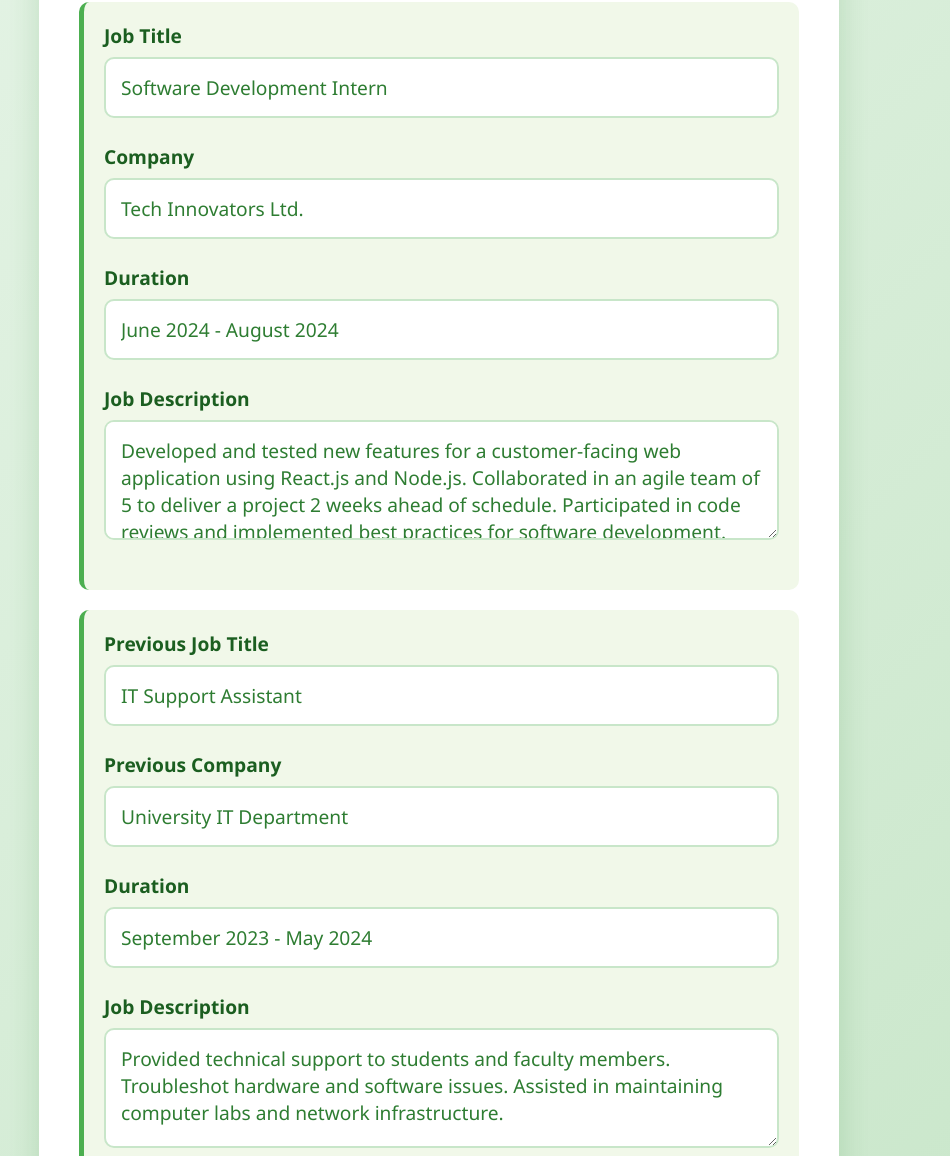
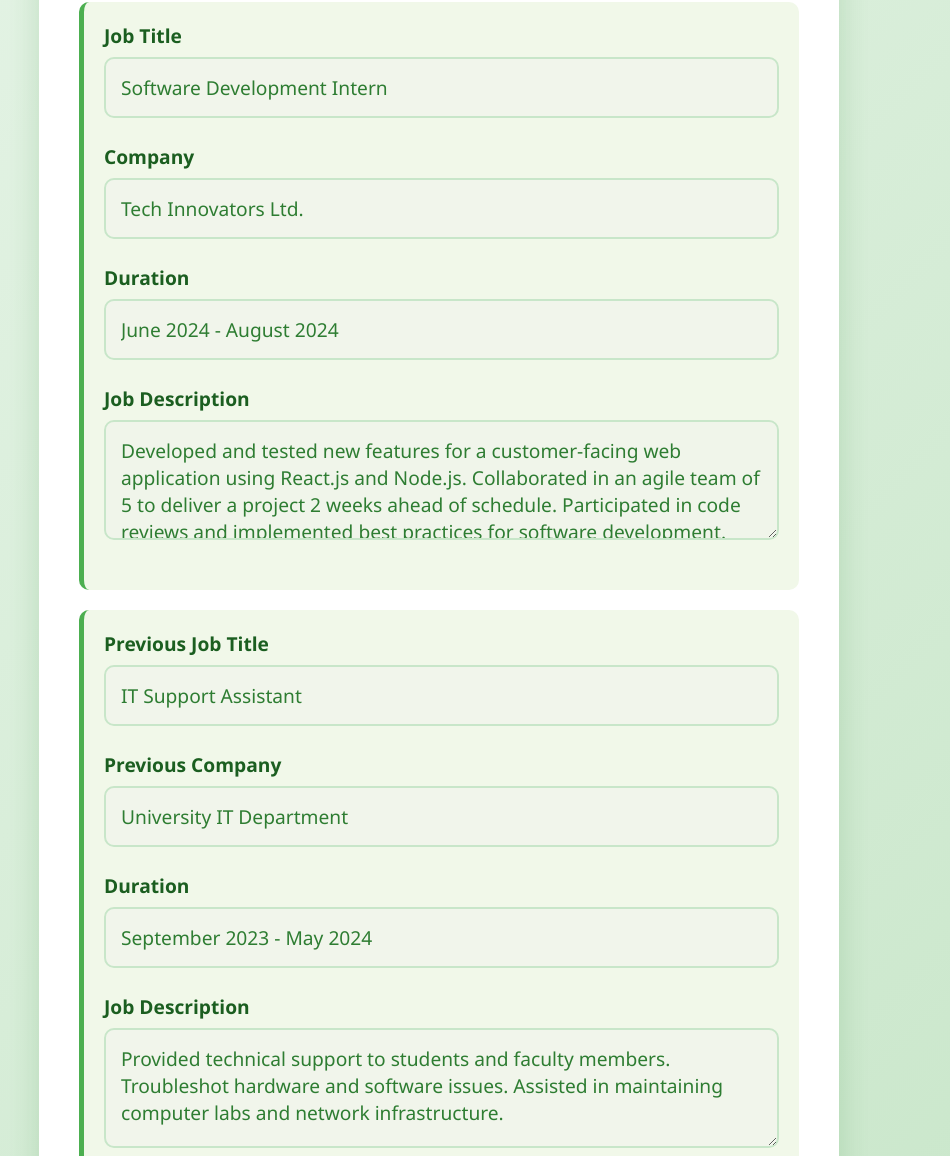
Before and after one commit to autouniform/autouniform.github.io, a plain HTML site: page work.html in a window 1280 px wide. Shown: the part 379-1535 px from the top of the page, without its empty margins (201-1151 px from the left). Drawn offline with Linux system fonts and the light colour scheme.

Commit message:
Update work.html

```diff
--- a/work.html
+++ b/work.html
@@ -209,52 +209,52 @@
             <div class="experience-item">
                 <div class="form-group">
                     <label for="jobTitle">Job Title</label>
-                    <input type="text" id="jobTitle" placeholder="Enter your job title" value="Software Development Intern">
+                    <input type="text" id="jobTitle" placeholder="Enter your job title" value="Software Development Intern" disabled>
                 </div>
 
                 <div class="form-group">
                     <label for="company">Company</label>
-                    <input type="text" id="company" placeholder="Enter company name" value="Tech Innovators Ltd.">
+                    <input type="text" id="company" placeholder="Enter company name" value="Tech Innovators Ltd." disabled>
                 </div>
 
                 <div class="form-group">
                     <label for="duration">Duration</label>
-                    <input type="text" id="duration" placeholder="Enter employment duration" value="June 2024 - August 2024">
+                    <input type="text" id="duration" placeholder="Enter employment duration" value="June 2024 - August 2024" disabled>
                 </div>
 
                 <div class="form-group">
                     <label for="description">Job Description</label>
-                    <textarea id="description" placeholder="Describe your responsibilities and achievements">Developed and tested new features for a customer-facing web application using React.js and Node.js. Collaborated in an agile team of 5 to deliver a project 2 weeks ahead of schedule. Participated in code reviews and implemented best practices for software development.</textarea>
+                    <textarea id="description" placeholder="Describe your responsibilities and achievements" disabled>Developed and tested new features for a customer-facing web application using React.js and Node.js. Collaborated in an agile team of 5 to deliver a project 2 weeks ahead of schedule. Participated in code reviews and implemented best practices for software development.</textarea>
                 </div>
             </div>
 
             <div class="experience-item">
                 <div class="form-group">
                     <label for="jobTitle2">Previous Job Title</label>
-                    <input type="text" id="jobTitle2" placeholder="Enter your previous job title" value="IT Support Assistant">
+                    <input type="text" id="jobTitle2" placeholder="Enter your previous job title" value="IT Support Assistant" disabled>
                 </div>
 
                 <div class="form-group">
                     <label for="company2">Previous Company</label>
-                    <input type="text" id="company2" placeholder="Enter previous company name" value="University IT Department">
+                    <input type="text" id="company2" placeholder="Enter previous company name" value="University IT Department" disabled>
                 </div>
 
                 <div class="form-group">
                     <label for="duration2">Duration</label>
-                    <input type="text" id="duration2" placeholder="Enter employment duration" value="September 2023 - May 2024">
+                    <input type="text" id="duration2" placeholder="Enter employment duration" value="September 2023 - May 2024" disabled>
                 </div>
 
                 <div class="form-group">
                     <label for="description2">Job Description</label>
-                    <textarea id="description2" placeholder="Describe your responsibilities and achievements">Provided technical support to students and faculty members. Troubleshot hardware and software issues. Assisted in maintaining computer labs and network infrastructure.</textarea>
+                    <textarea id="description2" placeholder="Describe your responsibilities and achievements" disabled>Provided technical support to students and faculty members. Troubleshot hardware and software issues. Assisted in maintaining computer labs and network infrastructure.</textarea>
                 </div>
             </div>
 
             <div class="btn-group">
-                <button class="prev-btn" onclick="window.location.href='step2.html'">
+                <button class="prev-btn" onclick="window.location.href='education.html'">
                     <i class="fas fa-arrow-left"></i> Previous
                 </button>
-                <button class="next-btn" onclick="window.location.href='step4.html'">
+                <button class="next-btn" onclick="window.location.href='demo.html'">
                     Continue to Final Step <i class="fas fa-arrow-right"></i>
                 </button>
             </div>
```
